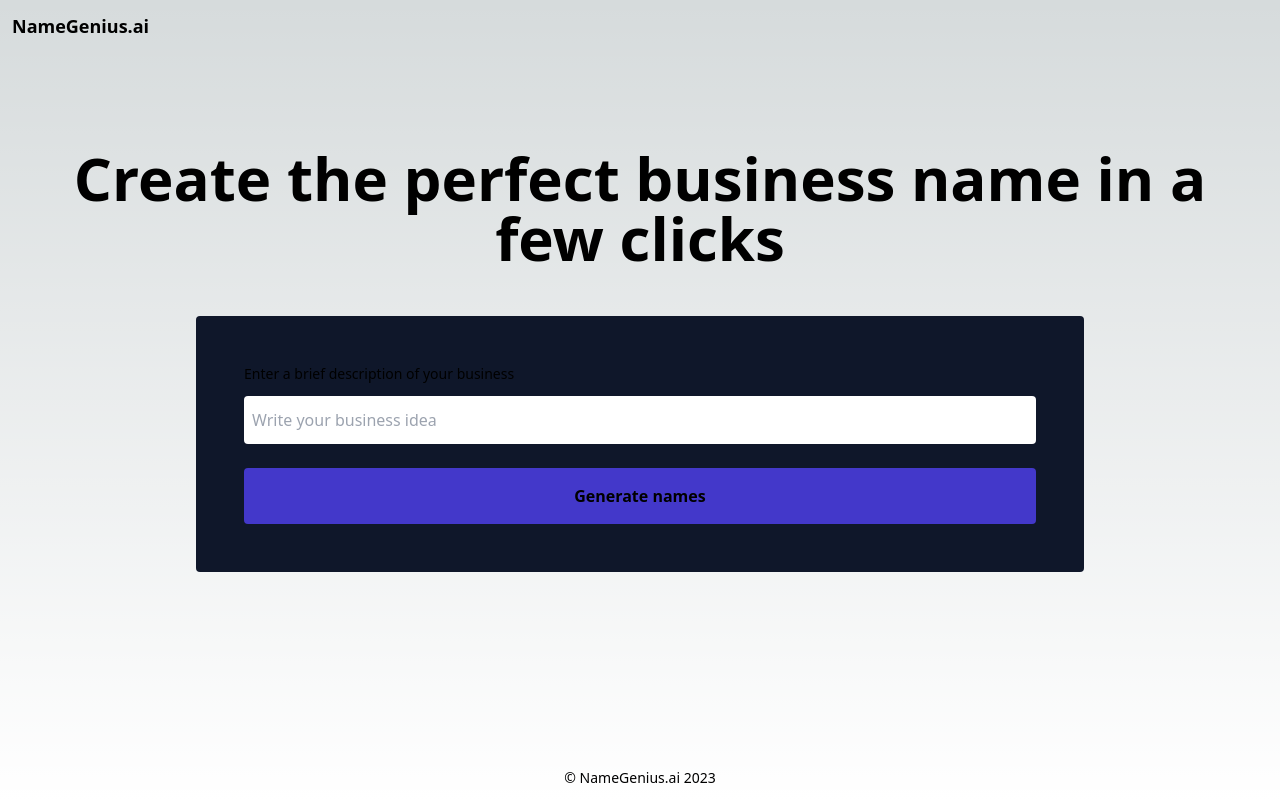
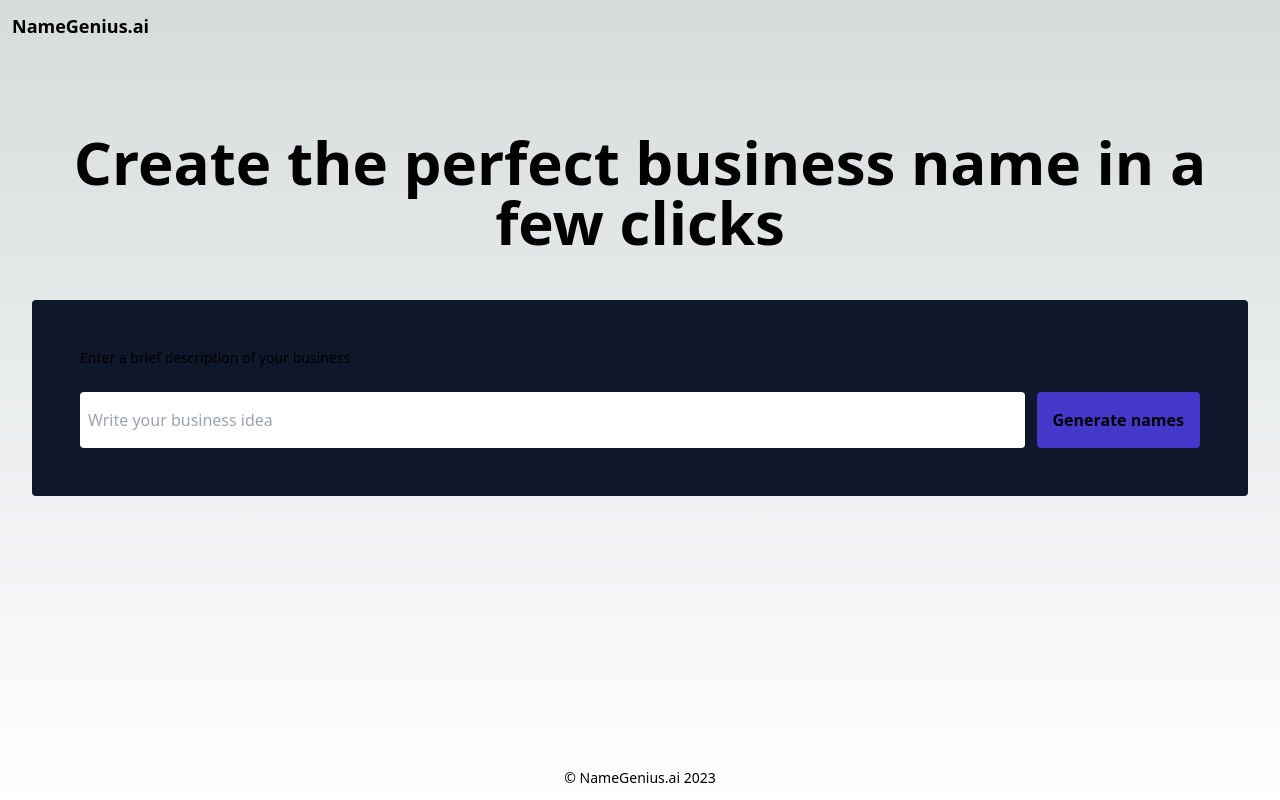
Before and after one commit to janvandenenden/namebot, a Next.js app: page / in a window 1280 px wide. Built offline with nearby package versions, Linux system fonts and the light colour scheme.

Commit message:
place generate button next to input field

```diff
--- a/pages/index.tsx
+++ b/pages/index.tsx
@@ -26,27 +26,28 @@ export default function Home() {
   }
 
   return (
-    <div className="flex flex-col items-center p-2 md:p-12" style={{ minHeight: minHeight }}>
+    <div className="flex flex-col items-center p-2 md:p-8" style={{ minHeight: minHeight }}>
       <div className="container mx-auto">
         <div className="text-center mb-6">
           <h1 className="text-3xl md:text-4xl lg:text-6xl font-bold my-6 lg:my-12">
             Create the perfect business name in a few clicks
           </h1>
         </div>
-        <form
-          className="flex flex-col mx-auto py-6 bg-slate-900 lg:p-12 p-4 mb-6 rounded lg:w-3/4"
-          onSubmit={submitForm}
-        >
-          <label className="mb-3 text-sm">Enter a brief description of your business</label>
+        <form className="flex flex-col mx-auto py-6 bg-slate-900 md:p-12 p-4 rounded" onSubmit={submitForm}>
+          <label htmlFor="businessIdea" className="mb-6 text-sm">
+            Enter a brief description of your business
+          </label>
+          <div className="flex flex-col md:flex-row md:items-center">
             <input
-            className="mb-6 p-2 h-12 text-gray-800 rounded"
+              className="mb-6 md:mr-3 md:mb-0 p-2 h-14 text-gray-800 rounded flex-grow"
               placeholder="Write your business idea"
               maxLength={280}
               value={businessIdea}
               onChange={(e) => setBusinessIdea(e.target.value)}
               required
+              name="businessIdea"
             ></input>
-          <button type="submit" className="bg-indigo-700 px-4 py-4 rounded font-bold" disabled={loading}>
+            <button type="submit" className="bg-indigo-700 p-4 rounded font-bold" disabled={loading}>
               {loading ? (
                 <>
                   <div role="status" className="flex items-center justify-center">
@@ -73,6 +74,7 @@ export default function Home() {
                 'Generate names'
               )}
             </button>
+          </div>
         </form>
       </div>
       <div className="container mx-auto my-12" ref={resultRef}>
```
Lines whose indentation alone changed are shown as unchanged.
